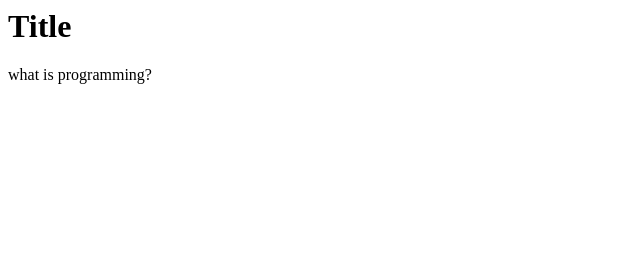
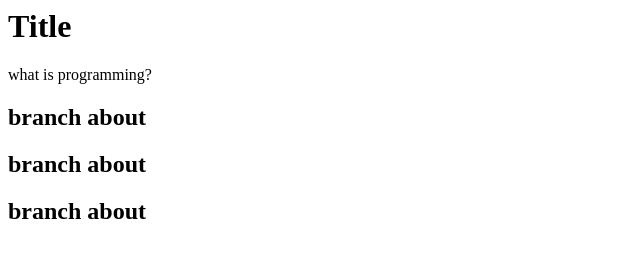
Before and after one commit to m1kels0n/test3, a plain HTML site: page index.html in a window 1280 px wide. Shown: the whole page, without its empty margins (0-640 px from the left). Drawn offline with Linux system fonts and the light colour scheme.

Commit message:
edit branch

```diff
--- a/index.html
+++ b/index.html
@@ -5,5 +5,8 @@
     <body>
         <h1>Title</h1>
         <p>what is programming?</p>
+        <h2>branch about</h2>
+         <h2>branch about</h2>
+          <h2>branch about</h2>
     </body>
 </html>
```
